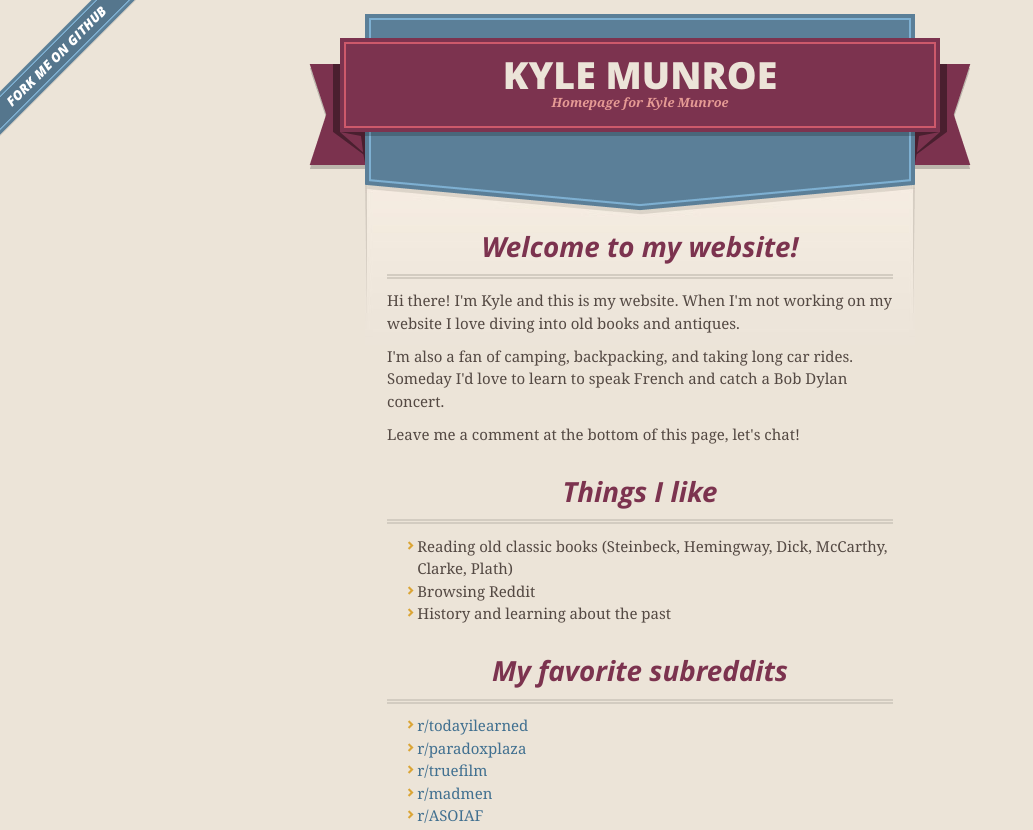
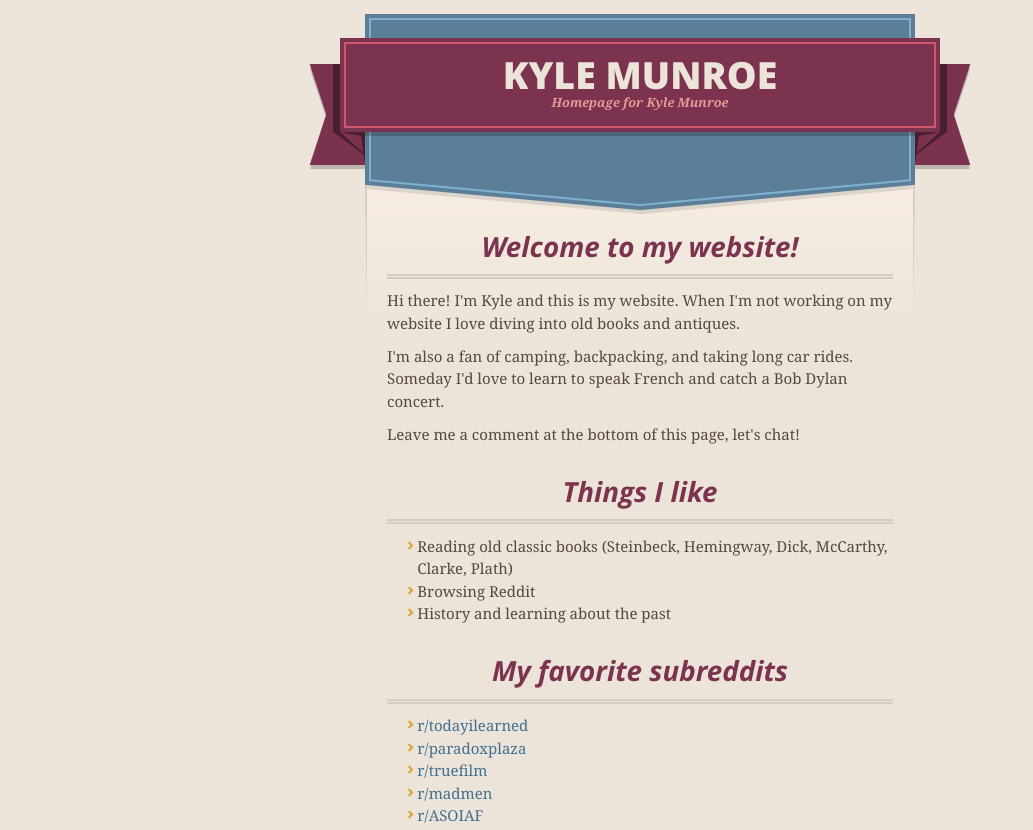
Before and after one commit to kylemunroe/kylemunroe.com, a plain HTML site: page index.html in a window 1280 px wide. Shown: the top 830 px of the page, without its empty margins (0-1033 px from the left). Drawn offline with nearby package versions, Linux system fonts and the light colour scheme; a script that the page names is missing.

Commit message:
Update index.html

```diff
--- a/index.html
+++ b/index.html
@@ -21,7 +21,6 @@
   </head>
 
   <body>
-    <a id="forkme_banner" href="https://github.com/kylemunroe/kylemunroe.com">View on GitHub</a>
     <div class="shell">
 
       <header>
```
